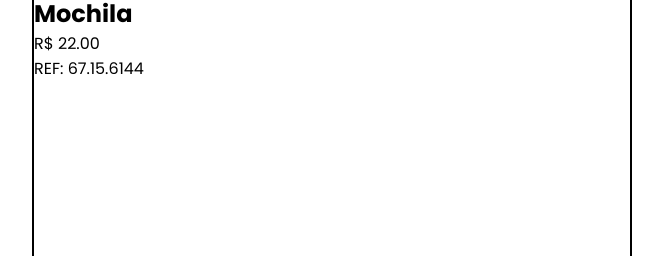
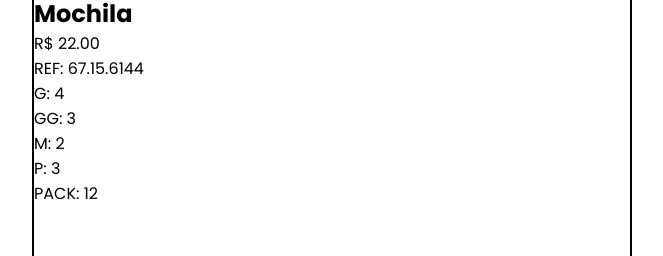
Before and after one commit to andreas-yuji-fujiki/teste-tecnico-ecatalogos, a React (Vite) app: page / in a window 1280 px wide. Shown: the part 496-752 px from the top of the page, without its empty margins (308-971 px from the left). Built offline with nearby package versions, Linux system fonts and the light colour scheme.

Commit message:
added quantity of products sizes

```diff
--- a/src/components/organisms/CartSlider.tsx
+++ b/src/components/organisms/CartSlider.tsx
@@ -18,20 +18,15 @@ import { ProductData } from '../../types/types';
 
 // function
 const CartSlider: React.FC = () => {
-    // use states
     const [error, setError] = useState<string | null>(null);
     const [products, setProducts] = useState<ProductData | null>(null);
 
-    const [activeCategoryIndex, setActiveCategoryIndex] = useState<number>(0); // active index
+    const [activeCategoryIndex, setActiveCategoryIndex] = useState<number>(0);
     const [activeSlideIndex, setActiveSlideIndex] = useState<number>(0);
 
-    // Contagem de itens por categoria
     const [categoryCounts, setCategoryCounts] = useState<Map<string, number>>(new Map());
-
-    // swiper ref
     const swiperRef = useRef<SwiperType | null>(null);
 
-    // fetching dumps
     useEffect(() => {
         const fetchData = async () => {
             try {
@@ -42,7 +37,6 @@ const CartSlider: React.FC = () => {
                 const data: ProductData = await response.json();
                 setProducts(data);
 
-                // Contagem de itens por categoria
                 const counts = new Map<string, number>();
                 data.products.forEach(product => {
                     counts.set(product.category, (counts.get(product.category) || 0) + 1);
@@ -59,17 +53,15 @@ const CartSlider: React.FC = () => {
         fetchData();
     }, []);
 
-    // Extraindo categorias dos produtos
     const categories = products ? Array.from(new Set(products.products.map(product => product.category))) : [];
 
-    // Navegação entre as categorias com comportamento cíclico
     const navigateToCategory = (direction: 'prev' | 'next') => {
         if (!products || !swiperRef.current) return;
 
         const newIndex =
             direction === 'prev'
-                ? (activeCategoryIndex - 1 + categories.length) % categories.length // Navegação cíclica para "Anterior"
-                : (activeCategoryIndex + 1) % categories.length; // Navegação cíclica para "Próxima"
+                ? (activeCategoryIndex - 1 + categories.length) % categories.length
+                : (activeCategoryIndex + 1) % categories.length;
 
         if (newIndex !== activeCategoryIndex) {
             const newCategory = categories[newIndex];
@@ -82,11 +74,8 @@ const CartSlider: React.FC = () => {
         }
     };
 
-    // Atualizando a categoria atual e sua contagem
     const currentCategory = products ? products.products[activeSlideIndex]?.category : '';
     const currentCategoryCount = currentCategory ? categoryCounts.get(currentCategory) ?? 0 : 0;
-
-    // Exibindo no formato desejado: (1) Botas
     const formattedCategoryDisplay = currentCategory ? `(${currentCategoryCount}) ${currentCategory}` : '';
 
     return (
@@ -99,12 +88,14 @@ const CartSlider: React.FC = () => {
                     onConfigClick={() => alert('Configurações')}
                     onPrev={() => navigateToCategory('prev')}
                     onNext={() => navigateToCategory('next')}
-                    currentCategory={formattedCategoryDisplay} // Exibindo a categoria formatada
-                    currentCategoryCount={currentCategoryCount} // Passando o número de itens
+                    currentCategory={formattedCategoryDisplay}
+                    currentCategoryCount={currentCategoryCount}
                 />
             )}
 
             <StyledSwiper
+                lazy={true}
+                preloadImages={false} // Desabilita o carregamento automático de imagens
                 onSwiper={(swiperInstance: SwiperType) => {
                     swiperRef.current = swiperInstance;
                 }}
@@ -115,7 +106,7 @@ const CartSlider: React.FC = () => {
                         const currentCategory = products.products[swiper.activeIndex]?.category;
                         const categoryIndex = categories.indexOf(currentCategory || '');
                         if (categoryIndex !== -1 && categoryIndex !== activeCategoryIndex) {
-                            setActiveCategoryIndex(categoryIndex); // Sincroniza a categoria ativa
+                            setActiveCategoryIndex(categoryIndex);
                         }
                     }
                 }}
@@ -125,9 +116,12 @@ const CartSlider: React.FC = () => {
                 pagination={{ clickable: true }}
                 navigation
             >
-                {products?.products.map(product => (
+                {products?.products.map((product, index) => (
                     <SwiperSlide key={product.id}>
-                        <ProductCard product={product} />
+                        {/* Renderiza o ProductCard apenas quando o slide for ativo ou os próximos 2 */}
+                        {index >= activeSlideIndex - 1 && index <= activeSlideIndex + 1 ? (
+                            <ProductCard product={product} />
+                        ) : null}
                     </SwiperSlide>
                 ))}
             </StyledSwiper>
@@ -137,7 +131,6 @@ const CartSlider: React.FC = () => {
 
 export default CartSlider;
 
-// styles
 const StyledSwiper = styled(SwiperComponent)`
     width: 100%;
     height: 100%;
--- a/src/components/organisms/ProductCard.tsx
+++ b/src/components/organisms/ProductCard.tsx
@@ -6,6 +6,13 @@ interface ProductCardProps {
 }
 
 const ProductCard: React.FC<ProductCardProps> = ({ product }) => {
+    const GSizeQuantity = product.skus.find(sku => sku.size === 'G')?.min_quantity ?? 0
+    const GGSizeQuantity = product.skus.find(sku => sku.size === 'GG')?.min_quantity ?? 0
+    const MSizeQuantity = product.skus.find(sku => sku.size === 'M')?.min_quantity ?? 0
+    const PSizeQuantity = product.skus.find(sku => sku.size === 'P')?.min_quantity ?? 0
+
+    const PackQuantity = GSizeQuantity + GGSizeQuantity + MSizeQuantity + PSizeQuantity
+
     return (
         <div className="product-card">
             {product.images.length > 0 && (
@@ -15,6 +22,11 @@ const ProductCard: React.FC<ProductCardProps> = ({ product }) => {
             <h2>{product.name}</h2>
             <p>R$ {product.price.toFixed(2)}</p>
             <p>REF: {product.reference}</p>
+            <p>G: {GSizeQuantity}</p>
+            <p>GG: {GGSizeQuantity}</p>
+            <p>M: {MSizeQuantity}</p>
+            <p>P: {PSizeQuantity}</p>
+            <p>PACK: {PackQuantity}</p>
         </div>
     );
 };
```
